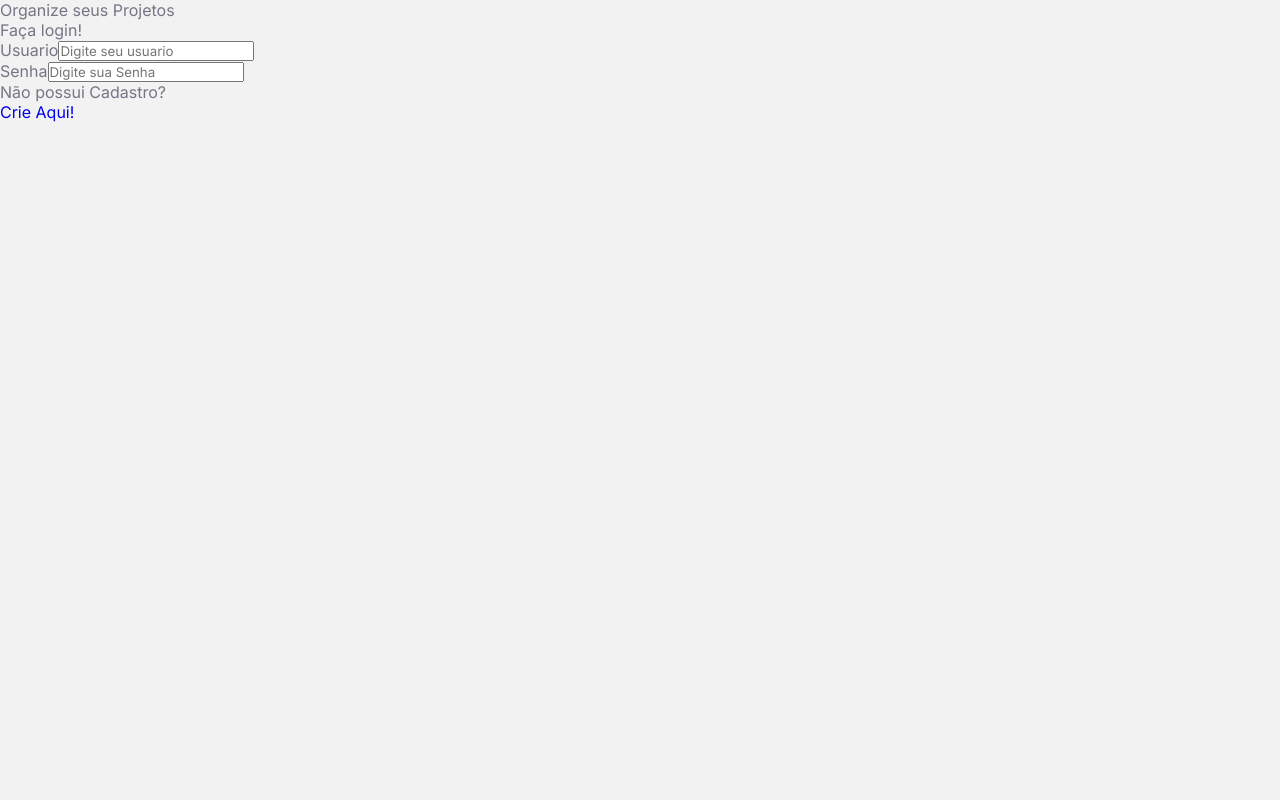
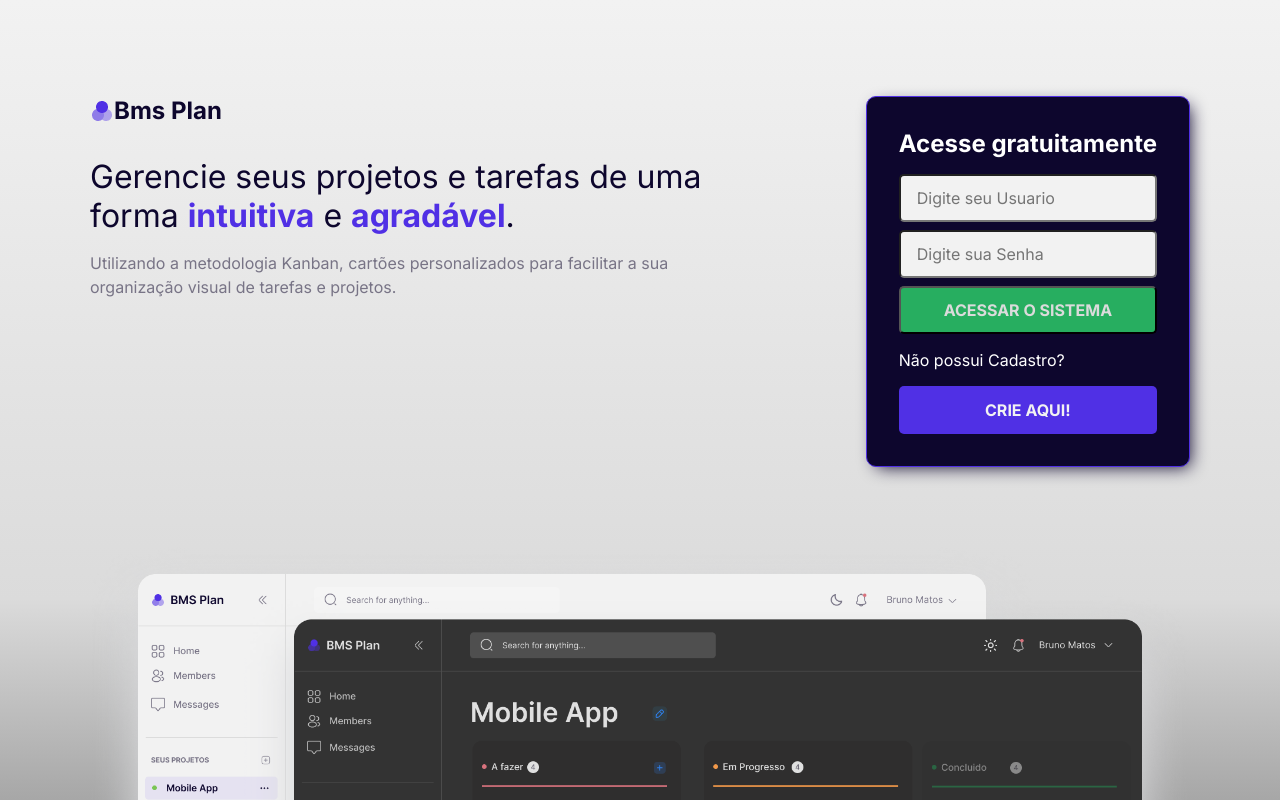
Before and after one commit to BrunoMatosSilva/BMSPlan, a React (Vite) app in the folder client/: page / in a window 1280 px wide. Shown: the top 800 px of the page. Built offline with nearby package versions, Linux system fonts and the light colour scheme.

Commit message:
Design Login e Signup

```diff
--- a/client/src/pages/Login/index.tsx
+++ b/client/src/pages/Login/index.tsx
@@ -1,26 +1,62 @@
-import { LoginContainer, LoginWrapper, SignupLink } from './styles'
+import {
+  BannerContainer,
+  LoginContainer,
+  LoginHeader,
+  LoginWrapper,
+  LogoContainer,
+  LogoWrapper,
+  SignupLink,
+} from './styles'
+import ImgLogo from '../../assets/logo.png'
+import ImgBanner from '../../assets/banner.png'
 
 export function Login() {
   return (
     <LoginContainer>
-      <header>Organize seus Projetos</header>
-      <span>Faça login!</span>
+      <LoginHeader>
+        <LogoContainer>
+          <LogoWrapper>
+            <header>
+              <img src={ImgLogo} alt="" />
+              <h2>Bms Plan</h2>
+            </header>
+            <div>
+              <h3>
+                Gerencie seus projetos e tarefas de uma forma{' '}
+                <span>intuitiva</span> e <span>agradável</span>.
+              </h3>
+              <p>
+                Utilizando a metodologia Kanban, cartões personalizados para
+                facilitar a sua organização visual de tarefas e projetos.
+              </p>
+            </div>
+          </LogoWrapper>
+        </LogoContainer>
+        <div>
           <LoginWrapper>
+            <section>
+              <h2>Acesse gratuitamente</h2>
               <form>
                 <div>
-            <label htmlFor="">Usuario</label>
-            <input type="text" placeholder="Digite seu usuario" />
+                  <input type="text" placeholder="Digite seu Usuario" />
                 </div>
                 <div>
-            <label htmlFor="">Senha</label>
                   <input type="password" placeholder="Digite sua Senha" />
                 </div>
+                <button type="submit">Acessar o Sistema</button>
               </form>
+
               <SignupLink>
                 <p>Não possui Cadastro?</p>
                 <a href="/signup">Crie Aqui!</a>
               </SignupLink>
+            </section>
           </LoginWrapper>
+        </div>
+      </LoginHeader>
+      <BannerContainer>
+        <img src={ImgBanner} alt="" />
+      </BannerContainer>
     </LoginContainer>
   )
 }
--- a/client/src/pages/Login/styles.ts
+++ b/client/src/pages/Login/styles.ts
@@ -1,7 +1,155 @@
 import styled from 'styled-components'
 
-export const LoginContainer = styled.div``
+export const LoginContainer = styled.div`
+  display: flex;
+  flex-direction: column;
+  justify-content: center;
+  align-items: center;
+  background: rgb(242, 242, 242);
+  background: linear-gradient(
+    180deg,
+    rgba(242, 242, 242, 1) 0%,
+    rgba(219, 219, 219, 1) 48%,
+    rgba(51, 51, 51, 1) 100%
+  );
+`
 
-export const LoginWrapper = styled.section``
+export const LoginHeader = styled.section`
+  width: 1100px;
+  display: flex;
+  justify-content: space-between;
+  margin-top: 6rem;
+`
 
-export const SignupLink = styled.div``
+export const LogoContainer = styled.div``
+
+export const LogoWrapper = styled.section`
+  max-width: 650px;
+  display: flex;
+  flex-direction: column;
+  > header {
+    display: flex;
+    align-items: center;
+    > img {
+      height: 1.5rem;
+      width: 1.5rem;
+    }
+    h2 {
+      color: ${({ theme }) => theme.secondery};
+    }
+  }
+  > div {
+    margin-top: 2rem;
+    h3 {
+      font-size: 2rem;
+      color: ${({ theme }) => theme.secondery};
+      font-weight: 400;
+      span {
+        font-weight: bold;
+        color: ${({ theme }) => theme.icon};
+      }
+    }
+    p {
+      margin-top: 1rem;
+      line-height: 1.5rem;
+    }
+  }
+`
+
+export const LoginWrapper = styled.section`
+  background-color: ${({ theme }) => theme.secondery};
+  border: 1px solid ${({ theme }) => theme.icon};
+  box-shadow: 5px 5px 17px -5px ${({ theme }) => theme.secondery};
+  border-radius: 10px;
+
+  > section {
+    display: flex;
+    flex-direction: column;
+    padding: 2rem;
+    gap: 1rem;
+
+    h2 {
+      color: ${({ theme }) => theme.backgroundCard};
+    }
+
+    > form {
+      display: flex;
+      flex-direction: column;
+      gap: 0.5rem;
+
+      > div {
+        display: flex;
+        width: 100%;
+        input {
+          width: 100%;
+          height: 3rem;
+          border-radius: 5px;
+          padding-left: 1rem;
+          font-size: 1rem;
+          color: ${({ theme }) => theme.primary};
+          background: ${({ theme }) => theme.background};
+
+          ::placeholder {
+            font-size: 1rem;
+          }
+        }
+      }
+      button {
+        height: 3rem;
+        border-radius: 5px;
+        font-size: 1rem;
+        font-weight: bold;
+        text-transform: uppercase;
+        color: ${({ theme }) => theme.border};
+        background: ${({ theme }) => theme.textPriorityMedium};
+        transition: 0.8s all;
+
+        &:hover {
+          background: ${({ theme }) => theme.textPriorityHight};
+        }
+      }
+    }
+  }
+`
+
+export const SignupLink = styled.div`
+  display: flex;
+  flex-direction: column;
+  gap: 1rem;
+
+  p {
+    font: 1rem;
+    color: ${({ theme }) => theme.backgroundCard};
+  }
+
+  a {
+    display: flex;
+    align-items: center;
+    justify-content: center;
+    width: 100%;
+    height: 3rem;
+    border-radius: 5px;
+    font-size: 1rem;
+    font-weight: bold;
+    text-transform: uppercase;
+    color: ${({ theme }) => theme.background};
+    background: ${({ theme }) => theme.icon};
+    transition: 0.5s all;
+
+    &:hover {
+      background: ${({ theme }) => theme.textPriorityHight};
+    }
+  }
+`
+
+export const BannerContainer = styled.div`
+  display: flex;
+  align-items: center;
+  justify-content: center;
+  margin-top: 5rem;
+  img {
+    width: 1110px;
+    height: 700px;
+    margin: 0 auto;
+  }
+`
--- a/client/src/pages/Signup/index.tsx
+++ b/client/src/pages/Signup/index.tsx
@@ -1,25 +1,59 @@
-import { SignupContainer, SignupWrapper } from './styles'
+import {
+  BannerContainer,
+  LogoContainer,
+  LogoWrapper,
+  SignupContainer,
+  SignupHeader,
+  SignupWrapper,
+} from './styles'
+import ImgLogo from '../../assets/logo.png'
+import ImgBanner from '../../assets/banner.png'
 
 export function Signup() {
   return (
     <SignupContainer>
-      <h2>Faça seu Cadastro</h2>
+      <SignupHeader>
+        <LogoContainer>
+          <LogoWrapper>
+            <header>
+              <img src={ImgLogo} alt="" />
+              <h2>Bms Plan</h2>
+            </header>
+            <div>
+              <h3>
+                Gerencie seus projetos e tarefas de uma forma{' '}
+                <span>intuitiva</span> e <span>agradável</span>.
+              </h3>
+              <p>
+                Utilizando a metodologia Kanban, cartões personalizados para
+                facilitar a sua organização visual de tarefas e projetos.
+              </p>
+            </div>
+          </LogoWrapper>
+        </LogoContainer>
+        <div>
           <SignupWrapper>
+            <section>
+              <h2>Criar seu acesso aqui</h2>
               <form>
                 <div>
-            <label htmlFor="">Usuario</label>
-            <input type="text" placeholder="Digite seu usuario" />
+                  <input type="text" placeholder="Digite seu Usuario" />
                 </div>
                 <div>
-            <label htmlFor="">Senha</label>
                   <input type="password" placeholder="Digite sua Senha" />
                 </div>
                 <div>
-            <label htmlFor="">Confirmar Senha</label>
-            <input type="password" placeholder="Digite sua Senha" />
+                  <input type="password" placeholder="Confirmar Senha" />
                 </div>
+                <button type="submit">Cadastrar conta</button>
               </form>
+            </section>
           </SignupWrapper>
+        </div>
+      </SignupHeader>
+      <BannerContainer>
+        <img src={ImgBanner} alt="" />
+      </BannerContainer>
     </SignupContainer>
   )
 }
--- a/client/src/pages/Signup/styles.ts
+++ b/client/src/pages/Signup/styles.ts
@@ -1,5 +1,125 @@
 import styled from 'styled-components'
 
-export const SignupContainer = styled.div``
+export const SignupContainer = styled.div`
+  display: flex;
+  flex-direction: column;
+  justify-content: center;
+  align-items: center;
+  background: rgb(242, 242, 242);
+  background: linear-gradient(
+    180deg,
+    rgba(242, 242, 242, 1) 0%,
+    rgba(219, 219, 219, 1) 48%,
+    rgba(51, 51, 51, 1) 100%
+  );
+`
 
-export const SignupWrapper = styled.section``
+export const SignupHeader = styled.section`
+  width: 1100px;
+  display: flex;
+  justify-content: space-between;
+  margin-top: 6rem;
+`
+
+export const LogoContainer = styled.div``
+
+export const LogoWrapper = styled.section`
+  max-width: 650px;
+  display: flex;
+  flex-direction: column;
+  > header {
+    display: flex;
+    align-items: center;
+    > img {
+      height: 1.5rem;
+      width: 1.5rem;
+    }
+    h2 {
+      color: ${({ theme }) => theme.secondery};
+    }
+  }
+  > div {
+    margin-top: 2rem;
+    h3 {
+      font-size: 2rem;
+      color: ${({ theme }) => theme.secondery};
+      font-weight: 400;
+      span {
+        font-weight: bold;
+        color: ${({ theme }) => theme.icon};
+      }
+    }
+    p {
+      margin-top: 1rem;
+      line-height: 1.5rem;
+    }
+  }
+`
+
+export const SignupWrapper = styled.section`
+  background-color: ${({ theme }) => theme.secondery};
+  border: 1px solid ${({ theme }) => theme.icon};
+  box-shadow: 5px 5px 17px -5px ${({ theme }) => theme.secondery};
+  border-radius: 10px;
+
+  > section {
+    display: flex;
+    flex-direction: column;
+    padding: 2rem;
+    gap: 1rem;
+
+    h2 {
+      color: ${({ theme }) => theme.backgroundCard};
+    }
+
+    > form {
+      display: flex;
+      flex-direction: column;
+      gap: 0.5rem;
+
+      > div {
+        display: flex;
+        width: 100%;
+        input {
+          width: 100%;
+          height: 3rem;
+          border-radius: 5px;
+          padding-left: 1rem;
+          font-size: 1rem;
+          color: ${({ theme }) => theme.primary};
+          background: ${({ theme }) => theme.background};
+
+          ::placeholder {
+            font-size: 1rem;
+          }
+        }
+      }
+      button {
+        height: 3rem;
+        border-radius: 5px;
+        font-size: 1rem;
+        font-weight: bold;
+        text-transform: uppercase;
+        color: ${({ theme }) => theme.border};
+        background: ${({ theme }) => theme.textPriorityMedium};
+        transition: 0.8s all;
+
+        &:hover {
+          background: ${({ theme }) => theme.textPriorityHight};
+        }
+      }
+    }
+  }
+`
+
+export const BannerContainer = styled.div`
+  display: flex;
+  align-items: center;
+  justify-content: center;
+  margin-top: 5rem;
+  img {
+    width: 1110px;
+    height: 700px;
+    margin: 0 auto;
+  }
+`
--- a/client/src/styles/global.ts
+++ b/client/src/styles/global.ts
@@ -16,7 +16,7 @@ export const GlobalStyle = createGlobalStyle<{ theme: ThemeType }>`
       border-radius: 10px;
     }
     ::-webkit-scrollbar-track{
-      background: ${({ theme }) => theme.primary};
+      background: ${({ theme }) => theme.secondery};
     }
   }
   body {
```
Also changed, not shown: client/src/assets/banner.png (added). Lines whose indentation alone changed are shown as unchanged.
